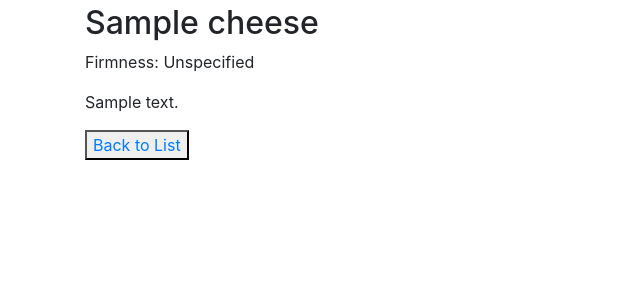
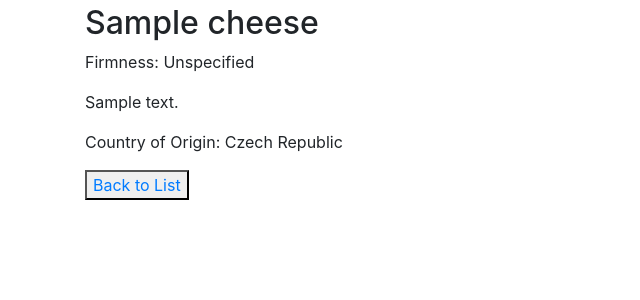
Before and after one commit to wiezmankimchi/Django-Crash-Course, a Django app: a page that uses django_crash_course/templates/cheeses/cheese_detail.html in a window 1280 px wide. Shown: the part 56-356 px from the top of the page, without its empty margins (0-640 px from the left). Run offline with Django 3.2, Linux system fonts and the light colour scheme; tables that the repository leaves empty hold one stand-in row (values such as "Sample post"); some libraries are stand-ins or nearby versions.

Commit message:
Implement Cheese Country of Origin

```diff
--- a/config/settings/base.py
+++ b/config/settings/base.py
@@ -69,6 +69,7 @@ THIRD_PARTY_APPS = [
     "allauth.account",
     "allauth.socialaccount",
     "django_celery_beat",
+    "django_countries", # CountryField
 ]
 
 LOCAL_APPS = [
--- a/django_crash_course/cheeses/models.py
+++ b/django_crash_course/cheeses/models.py
@@ -1,6 +1,7 @@
 from django.db import models
 
 from autoslug import AutoSlugField
+from django_countries.fields import CountryField
 from model_utils.models import TimeStampedModel
 
 class Cheese(TimeStampedModel):
@@ -14,5 +15,6 @@ class Cheese(TimeStampedModel):
         SEMI_HARD="semi-hard","Semi Hard"
         HARD="hard","Hard"
     firmness=models.CharField("Firmness", max_length=20, choices=Firmness.choices, default=Firmness.UNSPECIFIED)
+    country_of_origin = CountryField("Country of Origin", blank=True)
     def __str__(self):
         return self.name
--- a/django_crash_course/templates/cheeses/cheese_detail.html
+++ b/django_crash_course/templates/cheeses/cheese_detail.html
@@ -11,6 +11,12 @@
 
   {% if cheese.description %}<p>{{ cheese.description }}</p>{% endif %}
 
+  {% if cheese.country_of_origin %}
+    <p>Country of Origin: {{ cheese.country_of_origin.name }}
+    <img  src="{{ cheese.country_of_origin.flag }}" />
+    </p>
+  {% endif %}
+
   <button><a href="{% url 'cheeses:list' %}">Back to List</a></button>
 
 {% endblock content %}
--- a/requirements/base.txt
+++ b/requirements/base.txt
@@ -18,3 +18,4 @@ django-allauth==0.41.0  # https://github.com/pennersr/django-allauth
 django-crispy-forms==1.9.0  # https://github.com/django-crispy-forms/django-crispy-forms
 django-redis==4.11.0  # https://github.com/jazzband/django-redis
 django-autoslug==1.9.7 # https://pypi.org/project/django-autoslug/
+django-countries==6.1.2 # https://github.com/SmileyChris/django-countries
```
Also changed, not shown: django_crash_course/cheeses/tests/factories.py (+1 -0 lines), django_crash_course/cheeses/migrations/0002_cheese_country_of_origin.py (added).
